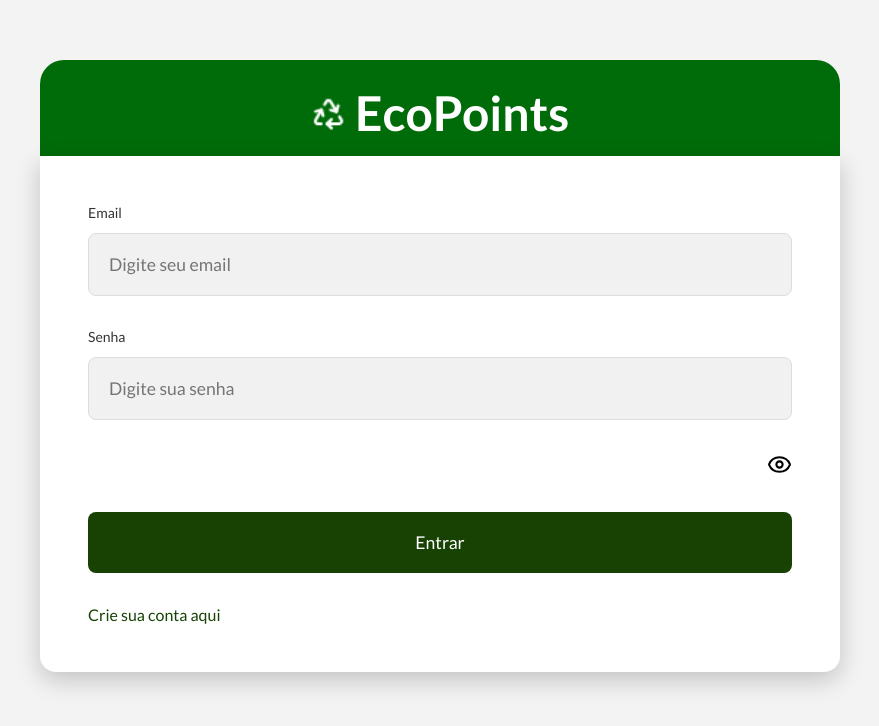
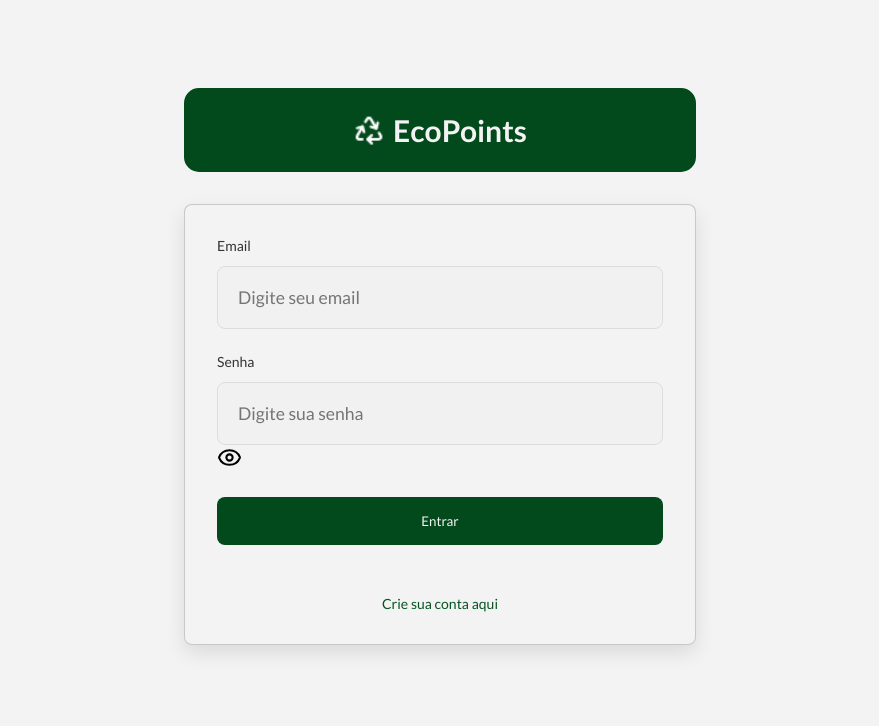
Before and after one commit to leonardodesaboia/Cerberus-Desktop, a React (Vite) app: page /login in a window 1280 px wide. Shown: the part 104-830 px from the top of the page, without its empty margins (200-1079 px from the left). Built offline with nearby package versions, Linux system fonts and the light colour scheme.

Commit message:
Registrar/login (estilos)

```diff
--- a/package.json
+++ b/package.json
@@ -11,6 +11,7 @@
   },
   "dependencies": {
     "lucide-react": "^0.475.0",
+    "motion": "^12.4.7",
     "react": "^19.0.0",
     "react-dom": "^19.0.0",
     "react-icons": "^5.5.0",
--- a/src/pages/Login.jsx
+++ b/src/pages/Login.jsx
@@ -2,10 +2,9 @@
 import { useState } from 'react';
 import { useNavigate } from 'react-router-dom';
 import Input from '../components/Input';
-import { loginUser } from '../services/api';
-import { getUserData } from '../services/api';
-import {Eye, EyeOff} from 'lucide-react'
-
+import { loginUser, getUserData } from '../services/api';
+import { Eye, EyeOff } from 'lucide-react';
+import { motion } from "framer-motion";
 import '../styles/Login.css';
 
 function Login() {
@@ -27,7 +26,7 @@ function Login() {
 
     const [isLoading, setIsLoading] = useState(false);
     const [apiError, setApiError] = useState('');
-    const [isShow, setIsShow] = useState(false)
+    const [isShow, setIsShow] = useState(false);
 
     const validators = {
         email: (value) => {
@@ -59,6 +58,10 @@ function Login() {
         setErrors(prev => ({ ...prev, [field]: validationError }));
     };
 
+    const handlePassword = () => {
+        setIsShow(!isShow);
+    };
+
     const handleSubmit = async (event) => {
         event.preventDefault();
         setApiError('');
@@ -84,9 +87,9 @@ function Login() {
                 // Salva o token
                 const token = data.token;
                 const arrayToken = data.token.split('.');
-                const tokenPayload = JSON.parse(atob(arrayToken[1]))
-                localStorage.setItem('token', token)
-                localStorage.setItem('userId', tokenPayload.id)
+                const tokenPayload = JSON.parse(atob(arrayToken[1]));
+                localStorage.setItem('token', token);
+                localStorage.setItem('userId', tokenPayload.id);
                 localStorage.setItem('user', await getUserData());
 
                 navigate('/home');
@@ -104,19 +107,26 @@ function Login() {
         }
     };
 
-    const handlePassword =()=>{
-        setIsShow(!isShow)
-    }
-
     return (
-
         <div className="login-container">
+            <motion.div
+                initial={{ opacity: 0, y: 20 }}
+                animate={{ opacity: 1, y: 0 }}
+                transition={{ duration: 0.6 }}
+                className="login-content"
+            >
                 <div className="login-header">
-
-                        <h1> <img src="../public/recycle.png" alt='' className='logo-acc'/> EcoPoints</h1>
+                    <h1>
+                        <img src="../public/recycle.png" alt='' className='logo-acc'/> EcoPoints
+                    </h1>
                 </div>
 
-                    <div className="form-container-login">
+                <motion.div
+                    initial={{ opacity: 0 }}
+                    animate={{ opacity: 1 }}
+                    transition={{ delay: 0.2 }}
+                    className="login-form-container"
+                >
                     {apiError && (
                         <div className="error-message">
                             {apiError}
@@ -134,21 +144,22 @@ function Login() {
                             placeholder="Digite seu email"
                             disabled={isLoading}
                         />
+
+                        <div className="password-container">
                             <Input
                                 label="Senha"
-                                type={isShow ? "text" : "password" }
+                                type={isShow ? "text" : "password"}
                                 value={formData.password}
                                 onChange={handleChange('password')}
                                 onBlur={handleBlur('password')}
                                 error={errors.password}
                                 placeholder="Digite sua senha"
-                                disabled={isLoading} />
-
-                                <p className='showPass' onClick={handlePassword} >
-                                {isShow ? <EyeOff size={25}/>: <Eye size={25}/>}</p>
-
-
-
+                                disabled={isLoading}
+                            />
+                            <span className='showPass' onClick={handlePassword}>
+                                {isShow ? <EyeOff size={25}/> : <Eye size={25}/>}
+                            </span>
+                        </div>
 
                         <button
                             type="submit"
@@ -158,11 +169,12 @@ function Login() {
                             {isLoading ? 'Entrando...' : 'Entrar'}
                         </button>
 
-                            <div className="create-account-login">
+                        <div className="login-register-link">
                             <a href="/register">Crie sua conta aqui</a>
                         </div>
                     </form>
-                    </div>
+                </motion.div>
+            </motion.div>
         </div>
     );
 }
--- a/src/pages/Register.jsx
+++ b/src/pages/Register.jsx
@@ -6,8 +6,7 @@ import { useNavigate } from 'react-router-dom';
 import { loginUser } from '../services/api';
 import { getUserData } from '../services/api';
 import {Eye, EyeOff} from 'lucide-react'
-
-
+import { motion } from "framer-motion";
 
 
 function Register() {
@@ -379,11 +378,22 @@ function Register() {
 
   return (
     <div className="register-container">
+        <motion.div
+                initial={{ opacity: 0, y: 20 }}
+                animate={{ opacity: 1, y: 0 }}
+                transition={{ duration: 0.6 }}
+                className="login-content">
       <div className="register-header">
 
         <h1>  <img src="../public/recycle.png" alt="" className='logo'/>    EcoPoints</h1>
       </div>
 
+      <motion.div
+                    initial={{ opacity: 0 }}
+                    animate={{ opacity: 1 }}
+                    transition={{ delay: 0.2 }}
+                    className="login-form-container"
+                >
       <div className="form-container-register">
         {apiError && <div className="error-message">{apiError}</div>}
         {successMessage && <div className="success-message">{successMessage}</div>}
@@ -459,6 +469,8 @@ function Register() {
           </button>
         </form>
       </div>
+      </motion.div>
+      </motion.div>
     </div>
   );
 }
--- a/src/styles/Login.css
+++ b/src/styles/Login.css
@@ -1,142 +1,120 @@
-
-
-/* Container Principal */
 .login-container {
-  background-color: #f3f3f3;
   min-height: 100vh;
   display: flex;
-  flex-direction: column;
   align-items: center;
-  justify-content: center; /* Centraliza verticalmente */
+  justify-content: center;
+  background:#f3f3f3;
+  padding: 0 1rem;
 }
 
-/* Header */
+.login-content {
+  width: 100%;
+  max-width: 28rem;
+}
+
 .login-header {
-  background-color:rgb(0, 107, 9);
-  padding: 24px;
-  margin-bottom: 32px;
-  width: 50rem;
-  height: 6rem;
   text-align: center;
-  border-radius: 0 0 24px 24px;
-  z-index: 1;
+  margin-bottom: 2rem;
+  padding: 1.5rem;
+  background-color: #02491c;
+  border-radius: 15px;
 }
 
 .login-header h1 {
-  color: white;
-  font-size: 2rem;
-  font-weight: bold;
-  margin: 0;
+  font-size: 1.875rem;
+  font-weight: 600;
+  color: #f3f3f3;
+  display: flex;
+  align-items: center;
+  justify-content: center;
+  gap: 0.5rem;
 }
 
+.logo-acc {
+  width: 2rem;
+  height: 2rem;
+  filter: brightness(0) invert(1);
+}
 
-.form-container-login {
-  width: 100%;
-  max-width: 400px;
-  margin: 0 auto;
-  padding: 32px;
+.login-form-container {
   background-color: #f3f3f3;
-  border-radius: 0 0 16px 16px;
-  z-index: 1;
+  padding: 2rem;
+  border-radius: 0.5rem;
+  box-shadow: 0 8px 20px rgba(0, 0, 0, 0.1);
+  border: .5px solid #011b0230;
+
 }
 
 .login-form {
   display: flex;
   flex-direction: column;
-  gap: 32px;
+  gap: 1.5rem;
 }
 
-/* Links */
-.forgot-password {
-  text-align: left;
+.login-button {
+  width: 100%;
+  background-color: #02491c;
+  color: #f3f3f3;
+  padding: 1rem;
+  border-radius: 0.5rem;
+  font-weight: 500;
+  transition: background-color 0.2s;
+  border: none;
+  cursor: pointer;
 }
 
-.forgot-password a,
-.create-account-login a {
-  color: var(--primary-color);
+.login-button:hover {
+  background-color: #0d301a;
+}
+
+.login-button:disabled {
+  opacity: 0.7;
+  cursor: not-allowed;
+}
+
+.login-register-link {
+  margin-top: 1.5rem;
+  text-align: center;
+}
+
+.login-register-link a {
+  font-size: 0.875rem;
+  color: #065423;
   text-decoration: none;
+  transition: color 0.2s;
+}
+
+.login-register-link a:hover {
+  color: #15803d;
+}
+
+.error-message {
+  background-color: #fef2f2;
+  color: #dc2626;
+  padding: 0.75rem;
+  border-radius: 0.375rem;
+  margin-bottom: 1rem;
   font-size: 0.875rem;
 }
 
-.forgot-password a:hover,
-.create-account-login a:hover {
-  text-decoration: underline;
+.password-container {
+  position: relative;
 }
 
-/* Botão de Login */
-.login-button {
-  width: 100%;
-  padding: 16px;
-  background-color: var(--primary-color);
-  color: white;
-  border: none;
-  border-radius: 8px;
-  font-size: 1rem;
-  font-weight: 500;
+.showPass {
+  position: absolute;
+  right: 0.75rem;
+  top: 2.25rem;
   cursor: pointer;
-  transition: background-color 0.3s ease;
+  color: #16a34a;
 }
 
-.login-button:hover {
-  background-color: var(--tertiary-color);
+.showPass:hover {
+  color: #15803d;
 }
 
-.logo-acc {
-  filter: brightness(0) invert(1); /* Transforma a logo em branco */
-  width: 35px;
-  height: auto;
-}
-
-.showPass{
-  all: unset;
-  background-color: transparent;
-  border: 0;
-  outline: 0;
-  cursor: pointer;
-  color: #000000;
-  align-self: flex-end;
-  margin-top:-30px;
-}
-
-/* Responsividade */
 @media (min-width: 768px) {
-  .login-container {
-    justify-content: center;
-    padding-top: 0;
-    min-height: 100vh;
-  }
-
-  .login-header {
-    max-width: 600px;
-    margin-bottom: 0;
-    border-radius: 24px 24px 0 0;
-  }
-
-  .form-container-login {
-    max-width: 600px;
-    padding: 48px;
-    background: white;
-    box-shadow: 0 8px 24px rgba(0, 0, 0, 0.2);
-  }
-
-  .login-button {
-    padding: 20px;
-    font-size: 1.1rem;
-  }
-
-  .forgot-password a,
-  .create-account-login a {
-    font-size: 1rem;
+  .login-content {
+    max-width: 32rem;
   }
 }
-
-@media (min-width: 1200px) {
-  .login-header,
-  .form-container-login {
-    max-width: 800px;
-  }
-
-  .login-header h1 {
-    font-size: 3rem;
-  }
-}
```
Also changed, not shown: src/styles/Register.css (+30 -29 lines), 1 other file (tests, documents, lock files or other folders). Lines whose indentation alone changed are shown as unchanged.
